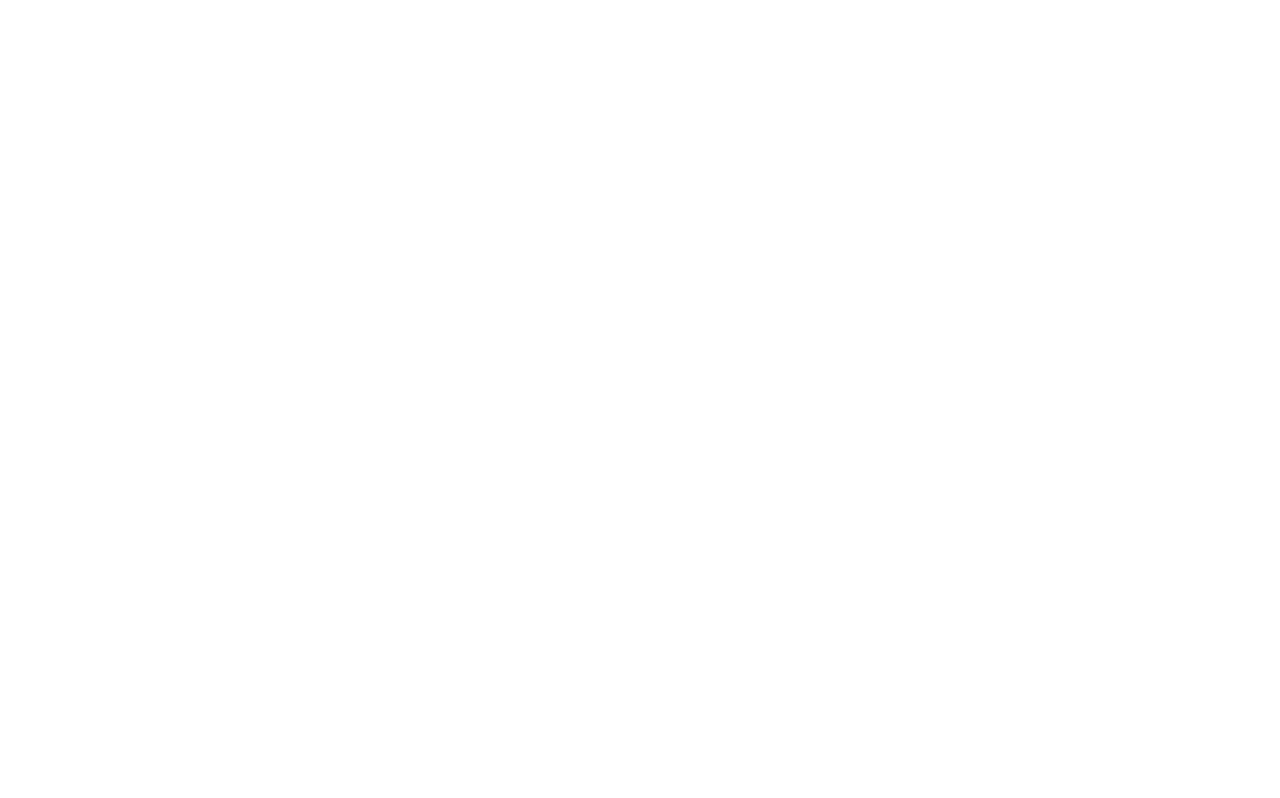
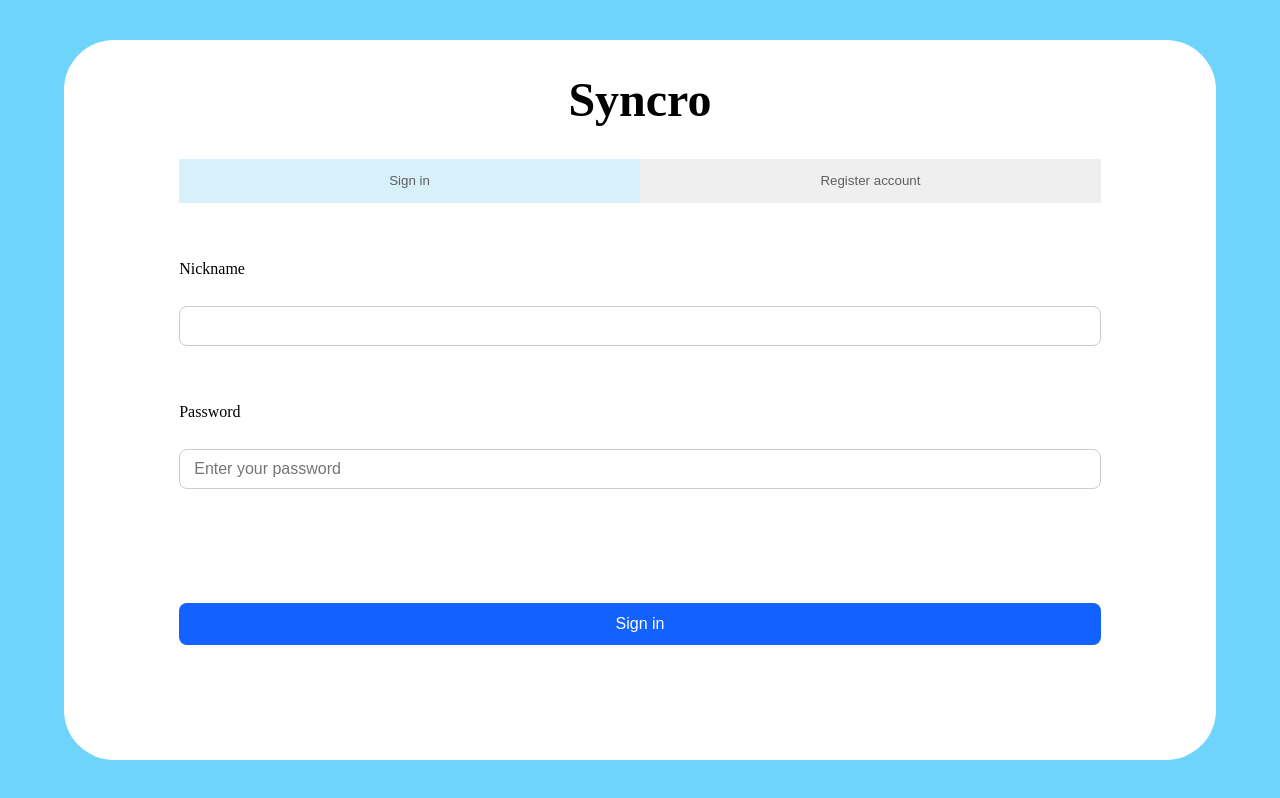
Before and after one commit to Manu2004Enna/Syncro, a plain HTML site: page client/Index.html in a window 1280 px wide. Drawn offline with Linux system fonts and the light colour scheme.

Commit message:
Completamento front end

```diff
--- a/client/Index.html
+++ b/client/Index.html
@@ -4,9 +4,30 @@
     <meta charset="UTF-8">
     <meta name="viewport" content="width=device-width, initial-scale=1.0">
     <meta name="author" content="Manuel Ennahli">
+    <link rel="stylesheet" href="Style/Login_Register.css">
+
     <title>Syncro</title>
 </head>
 <body>
+    <div id="container">
+        <h1>Syncro</h1>
+        <div id="button_section">
+            <button id="LogInButton">Sign in</button>
+            <button id="RegisterButton">Register account</button>
+        </div>
+        <div class="input-group">
+            <label for="nickname">Nickname</label>
+            <input id="nicknameInput" name="nickname" required>
+        </div>
 
+        <!-- Campo Password -->
+        <div class="input-group">
+            <label for="password">Password</label>
+            <input type="password" id="passwordInput" placeholder = "Enter your password" required>
+        </div>
+        <button id="submitButton">Sign in</button>
+    </div>
+
+    <script src="script/Init.js"></script>
 </body>
 </html>
--- a/client/Style/Login_Register.css
+++ b/client/Style/Login_Register.css
@@ -1,4 +1,96 @@
+*
+{
+    box-sizing: border-box;
+}
+
 body
 {
+    background-color: rgb(110, 212, 252);
+    padding: 0;
     margin: 0;
+    display: flex;
+    flex-direction: column;
+    justify-content: center;
+    align-items: center;
+    min-height: 100vh;
 }
+
+#container
+{
+    width: 90vw;
+    height: 90vh;
+    background-color: white;
+    padding: 0;
+    margin: 0;
+    border-radius: 50px;
+    display: flex;
+    flex-direction: column;
+
+}
+
+h1
+{
+    text-align: center;
+    font-size: 300%;
+}
+
+#button_section
+{
+    display: flex;
+    flex-direction: row;
+    justify-content: center;
+    width: 100%;
+    height: 6%;
+
+    gap: 0px;
+}
+
+#button_section > button
+{
+    border-radius: 0;
+    width: 40%;
+    border: none;
+    margin-right: 0px;
+    margin-left: 0px;
+    color: rgb(95, 94, 94);
+
+}
+
+#LogInButton
+{
+    background-color: rgb(215, 240, 250);
+}
+
+.input-group
+{
+    display: flex;
+    flex-direction: column;
+    width: 80%;
+    margin: 0 auto; /* Centra il blocco */
+    margin-top: 5%; /* Distanza tra un campo e l'altro o dai bottoni */
+}
+
+.input-group input {
+    width: 100%; /* Occupa tutto l'80% del contenitore */
+    margin-top: 3%;
+    padding: 10px 14px;
+    border: 1px solid #ccc;
+    border-radius: 8px;
+    font-size: 1rem;
+}
+
+#submitButton
+{
+   width: 80%;
+    margin: 0 auto;
+    margin-top: auto;
+    margin-bottom: 10%;
+    padding: 12px 0;
+    border: none;
+    border-radius: 8px;
+    color: white;
+    background-color: rgb(19, 98, 255);
+    font-size: 1rem;
+    order: 99;
+
+}
--- /dev/null
+++ b/client/script/Init.js
@@ -0,0 +1,49 @@
+const buttonRegister = document.getElementById("RegisterButton")
+const buttonLogin = document.getElementById("LogInButton")
+const buttonSubmit = document.getElementById("submitButton")
+const inputpassword = document.getElementById("passwordInput")
+
+let timeAddInputPassword = 0;
+
+buttonLogin.addEventListener("click",()=>{
+    buttonLogin.style.backgroundColor = "rgb(215, 240, 250)"
+    buttonRegister.style.backgroundColor = "white"
+    buttonSubmit.textContent = "Sign in"
+    let divConfirmButton = document.getElementById("divInputConfirm")
+    if(divConfirmButton){
+        divConfirmButton.remove()
+        timeAddInputPassword = 0
+    }
+    inputpassword.placeholder = "Enter your password"
+})
+
+buttonRegister.addEventListener("click",()=>{
+    buttonLogin.style.backgroundColor = "white"
+    buttonRegister.style.backgroundColor = "rgb(215, 240, 250)"
+    buttonSubmit.textContent = "Create account  "
+
+    if(timeAddInputPassword < 1)
+    {
+        let inputGroup = document.createElement("div")
+        inputGroup.id = "divInputConfirm"
+        inputGroup.classList.add("input-group")
+        let label = document.createElement("repeatPassword");
+        label.setAttribute("for", "repeatPassword");
+        label.textContent = "Confirm your password";
+        let input = document.createElement("input");
+        input.type = "text";
+        input.id = "confirmPassword";
+
+        input.placeholder = "Confirm your password";
+        inputGroup.appendChild(label);
+        inputGroup.appendChild(input);
+
+        let container = document.getElementById("container");
+        container.appendChild(inputGroup);
+        timeAddInputPassword = timeAddInputPassword + 1
+        inputpassword.placeholder = "Create your password"
+
+    }
+
+
+})
```
